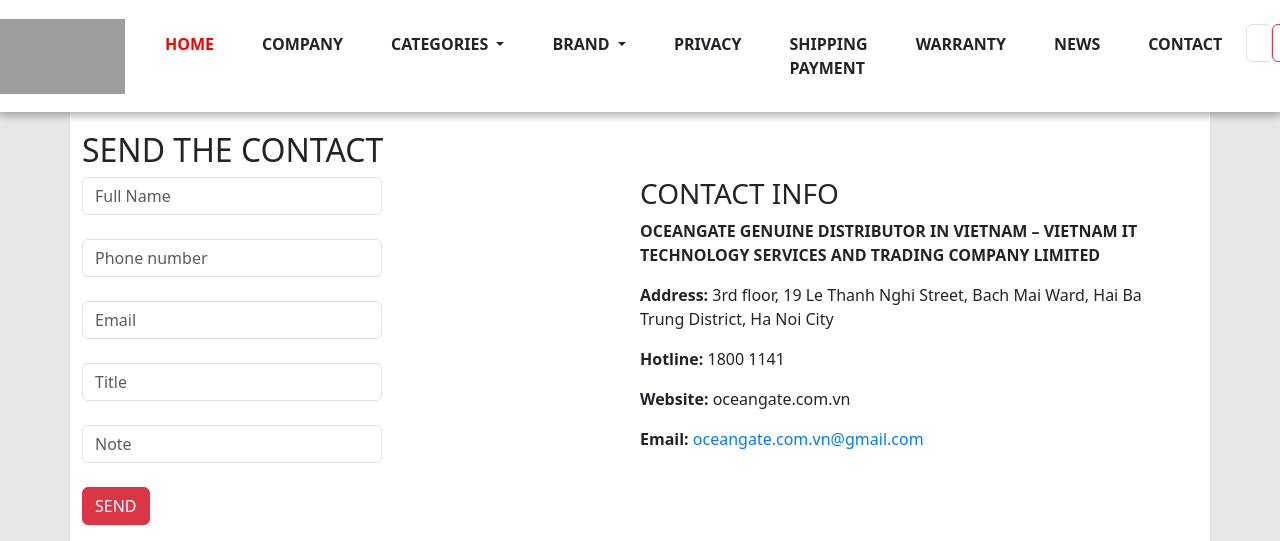
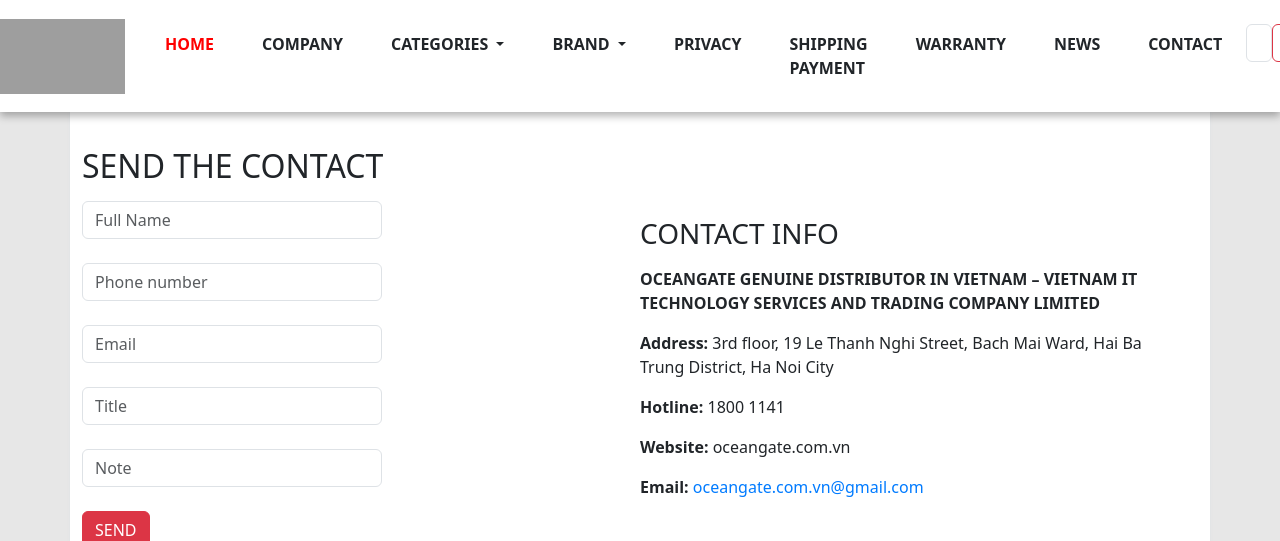
Before and after one commit to VuHongLuc/eproject-team3-C2305L, a PHP site: page /contact.php in a window 1280 px wide. Shown: the top 541 px of the page. Run offline with PHP 8.4, Linux system fonts and the light colour scheme; grey boxes are pictures that could not be loaded.

Commit message:
updateTilte

```diff
--- a/contactUs/company.php
+++ b/contactUs/company.php
@@ -21,7 +21,7 @@
 <?php include '../home/navbar.php'; ?>
 <div class="wrapper container-fluid">
 <div class="container col-inner">
-    <h1 class="my-5">INTRODUCE</h1>
+    <h1 class="my-3">INTRODUCE</h1>
 
     <h2 class="my-3">About Oceangate Technology</h2>
     <p>In 2003, Oceangate entered the market with a single product. Founders John Tu and David Sun solved the critical shortage of surface-mounted memory chips with a memory module that would redefine standards in the memory industry in the years that followed.</p>
--- a/contactUs/contact.php
+++ b/contactUs/contact.php
@@ -46,7 +46,7 @@
     <?php include '../home/navbar.php'; ?>
     <div class="wrapper container-fluid">
 <div class="container col-inner">
-        <h2>SEND THE CONTACT</h2>
+        <h2 class="my-3">SEND THE CONTACT</h2>
 
         <?php
         if ($_SERVER["REQUEST_METHOD"] == "POST") {
@@ -81,7 +81,7 @@
             </div>
 
             <div class="contact-section">
-                <h3>CONTACT INFO</h3>
+                <h3 class="my-3">CONTACT INFO</h3>
                 <p><strong>OCEANGATE GENUINE DISTRIBUTOR IN VIETNAM – VIETNAM IT TECHNOLOGY SERVICES AND TRADING COMPANY LIMITED</strong></p>
                 <p><strong>Address:</strong> 3rd floor, 19 Le Thanh Nghi Street, Bach Mai Ward, Hai Ba Trung District, Ha Noi City</p>
                 <p><strong>Hotline:</strong> 1800 1141</p>
--- a/contactUs/privacy.php
+++ b/contactUs/privacy.php
@@ -11,7 +11,7 @@
 
     <div class="wrapper container-fluid">
 <div class="container col-inner">
-        <h2 class="my-5">PRIVACY POLICY</h2>
+        <h2 class="my-3">PRIVACY POLICY</h2>
 
         <h3 class="my-3">General Principles</h3>
         <p>Kingston wishes to bring you a better solution for aluminum door systems, wooden doors, and glass doors at reasonable prices thanks to the support of the online marketing system,</p>
--- a/contactUs/returnPolicy.php
+++ b/contactUs/returnPolicy.php
@@ -11,7 +11,7 @@
 
     <div class="wrapper container-fluid">
 <div class="container col-inner">
-    <h2 class="my-5">EXCHANGE & RETURN POLICY</h2>
+    <h2 class="my-3">EXCHANGE & RETURN POLICY</h2>
     <p>To help customers more conveniently during the shopping process at Kingston Vietnam, we would like to inform customers of the exchange and return regulations as follows:</p>
 
     <h3 class="my-3">EXCHANGE REGULATIONS</h3>
--- a/contactUs/shippingPayment.php
+++ b/contactUs/shippingPayment.php
@@ -14,7 +14,7 @@
 
        <div class="wrapper container-fluid">
 <div class="container col-inner">
-    <h2 class="my-5">SHIPPING AND PAYMENT</h2>
+    <h2 class="my-3">SHIPPING AND PAYMENT</h2>
 
     <h3 class="my-3">Transport</h3>
 
--- a/contactUs/warrantyPolicy.php
+++ b/contactUs/warrantyPolicy.php
@@ -31,7 +31,7 @@
 
     <div class="wrapper container-fluid">
 <div class="container col-inner">
-    <h1 class="my-5">WARRANTY POLICY</h1>
+    <h1 class="my-3">WARRANTY POLICY</h1>
 
     <h2 class="my-3">Warranty policy of OceanGate</h2>
 
--- a/db.php
+++ b/db.php
@@ -3,7 +3,7 @@
  // Kết nối đến cơ sở dữ liệu
  $servername = "localhost";
  $username = "root";
- $password = "12345678";
+ $password = "hoilamgi1";
  $dbname = "eproject";
 
  $conn = new mysqli($servername, $username, $password, $dbname);
```
